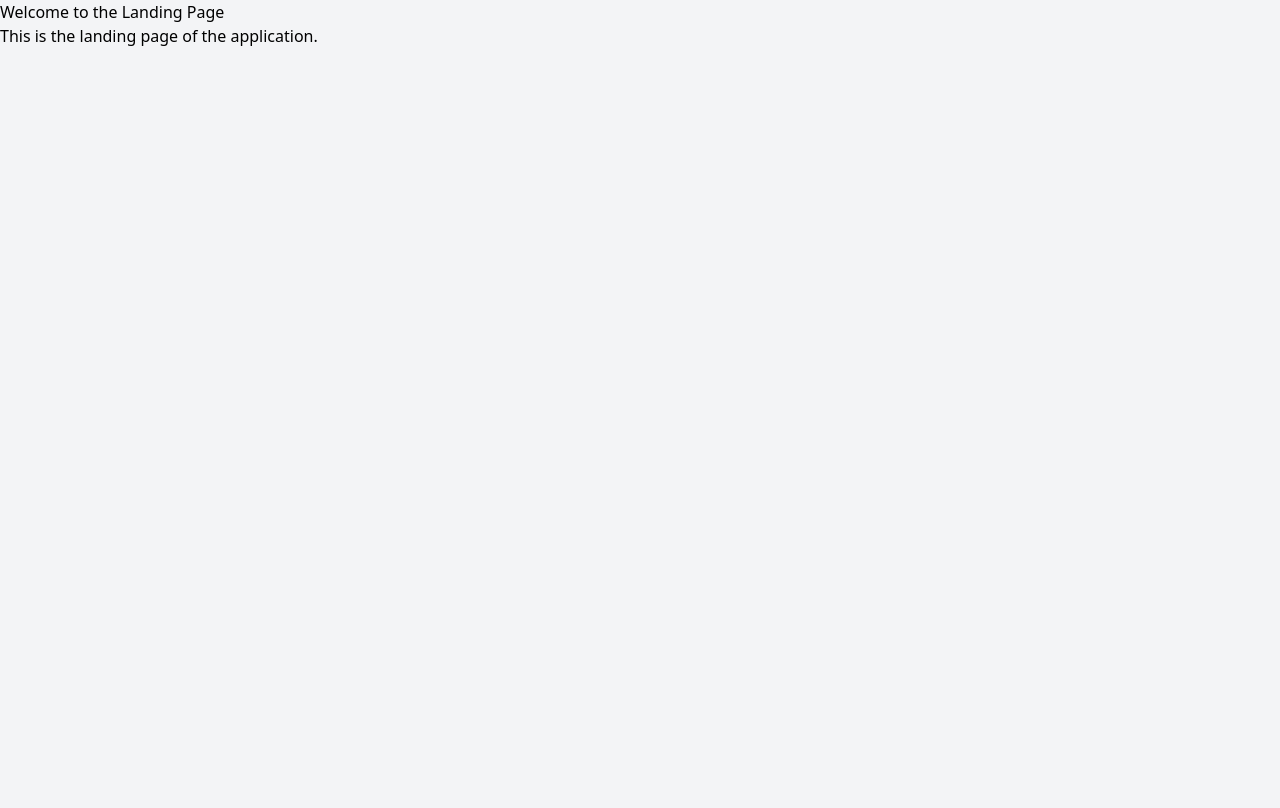
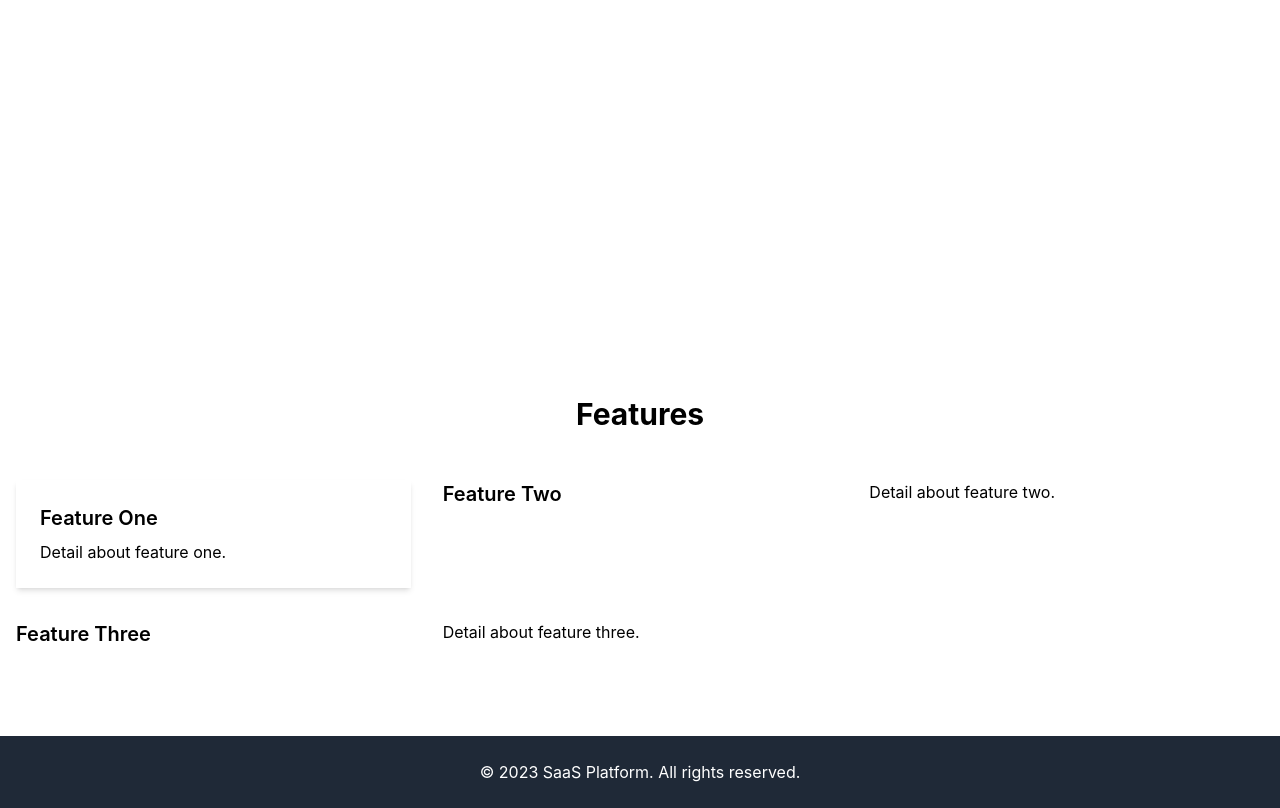
Before and after one commit to jovaughn96/test22111-c4c1698f-c5f6-4a27-ab32-ca02cf07b1aa, a React (Vite) app: page / in a window 1280 px wide. Built offline with nearby package versions, Linux system fonts and the light colour scheme.

Commit message:
Update from Lovable AI

```diff
--- a/src/App.tsx
+++ b/src/App.tsx
@@ -1,20 +1,15 @@
+import React from "react";
 
-import { Button } from "@/components/ui/button"
-
-function App() {
+import HeroSection from './components/HeroSection';
+import FeaturesSection from './components/FeaturesSection';
+import Footer from './components/Footer';
+const App = () => {
   return (
-    <div className="min-h-screen bg-background flex items-center justify-center">
-      <div className="container mx-auto px-4 py-8">
-        <h1 className="text-4xl font-bold text-center mb-8">
-          Welcome to Your New Project
-        </h1>
-        <div className="flex justify-center gap-4">
-          <Button>Get Started</Button>
-          <Button variant="outline">Learn More</Button>
-        </div>
-      </div>
+    <div>
+      <HeroSection />
+      <FeaturesSection />
+      <Footer />
     </div>
-  )
-}
-
-export default App
+  );
+};
+export default App;
--- /dev/null
+++ b/src/components/FeaturesSection.tsx
@@ -0,0 +1,22 @@
+import React from "react";
+
+const FeaturesSection = () => {
+  return (
+    <section className="py-20">
+      <div className="container mx-auto px-4">
+        <h2 className="text-3xl font-bold text-center mb-12">Features</h2>
+        <div className="grid grid-cols-1 md:grid-cols-3 gap-8">
+          <div className="bg-white p-6 rounded-lg shadow-md">
+            <h3 className="text-xl font-semibold mb-2">Feature One</h3>
+            <p>Detail about feature one.</p>
+          </div>
+            <h3 className="text-xl font-semibold mb-2">Feature Two</h3>
+            <p>Detail about feature two.</p>
+            <h3 className="text-xl font-semibold mb-2">Feature Three</h3>
+            <p>Detail about feature three.</p>
+        </div>
+      </div>
+    </section>
+  );
+};
+export default FeaturesSection;
--- /dev/null
+++ b/src/components/Footer.tsx
@@ -0,0 +1,12 @@
+import React from "react";
+
+const Footer = () => {
+  return (
+    <footer className="bg-gray-800 text-white py-6">
+      <div className="container mx-auto px-4 text-center">
+        <p>&copy; 2023 SaaS Platform. All rights reserved.</p>
+      </div>
+    </footer>
+  );
+};
+export default Footer;
--- /dev/null
+++ b/src/components/HeroSection.tsx
@@ -0,0 +1,14 @@
+import React from "react";
+
+const HeroSection = () => {
+  return (
+    <section className="bg-primary text-white py-20">
+      <div className="container mx-auto px-4 text-center">
+        <h1 className="text-4xl font-bold mb-4">Welcome to Our SaaS Platform</h1>
+        <p className="text-lg mb-8">Streamline your business operations with our cutting-edge solutions.</p>
+        <button className="bg-secondary text-white py-2 px-4 rounded-lg">Get Started</button>
+      </div>
+    </section>
+  );
+};
+export default HeroSection;
--- a/src/index.css
+++ b/src/index.css
@@ -3,5 +3,5 @@
 @tailwind components;
 @tailwind utilities;
 body {
-  @apply bg-gray-100;
+  font-family: 'Inter', sans-serif;
 }
--- a/src/main.tsx
+++ b/src/main.tsx
@@ -1,10 +1,10 @@
 import React from "react";
 
 import ReactDOM from 'react-dom/client';
-import LandingPage from './components/LandingPage';
+import App from './App';
 import './index.css';
 ReactDOM.createRoot(document.getElementById('root') as HTMLElement).render(
   <React.StrictMode>
-    <LandingPage />
+    <App />
   </React.StrictMode>
 );
```
